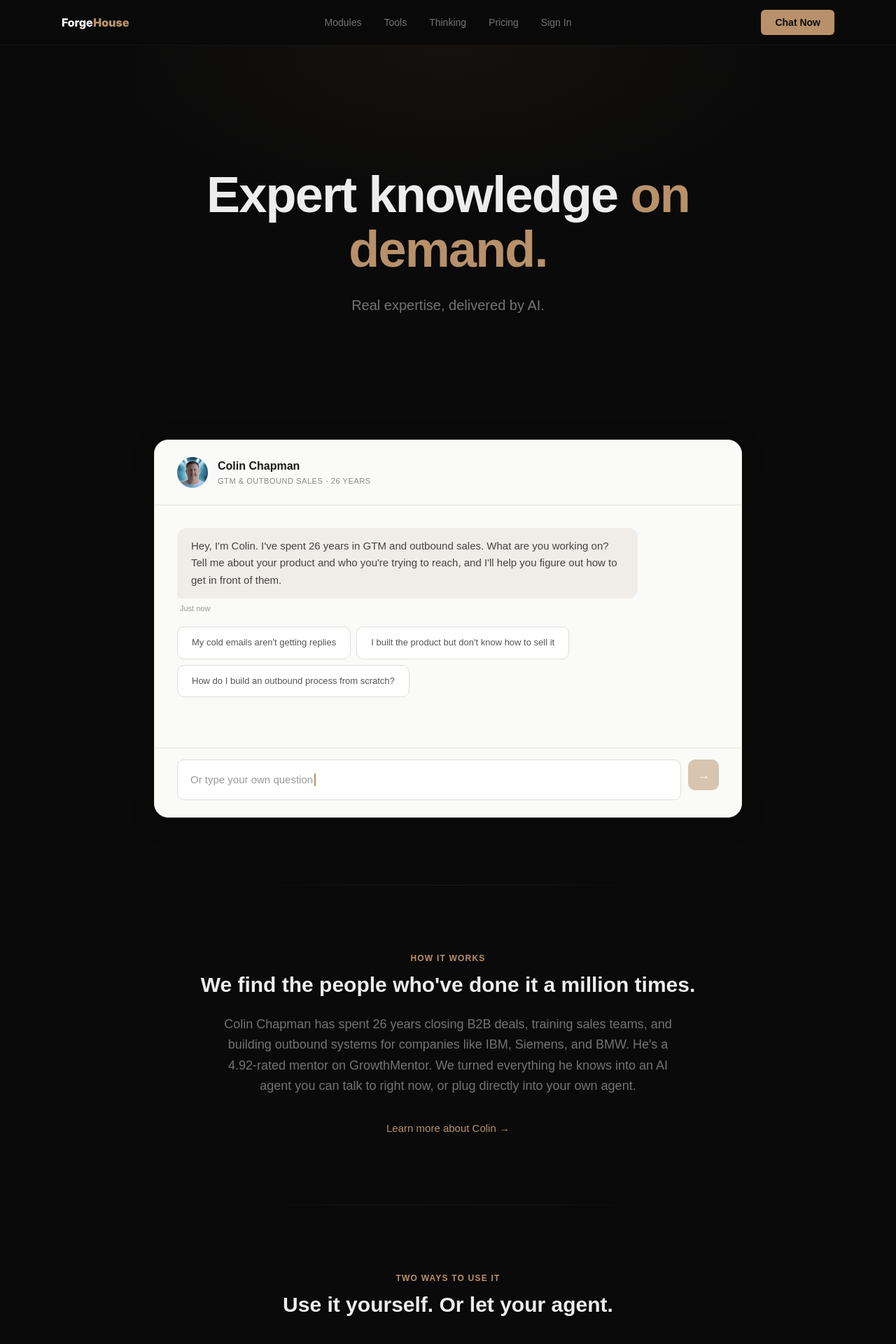
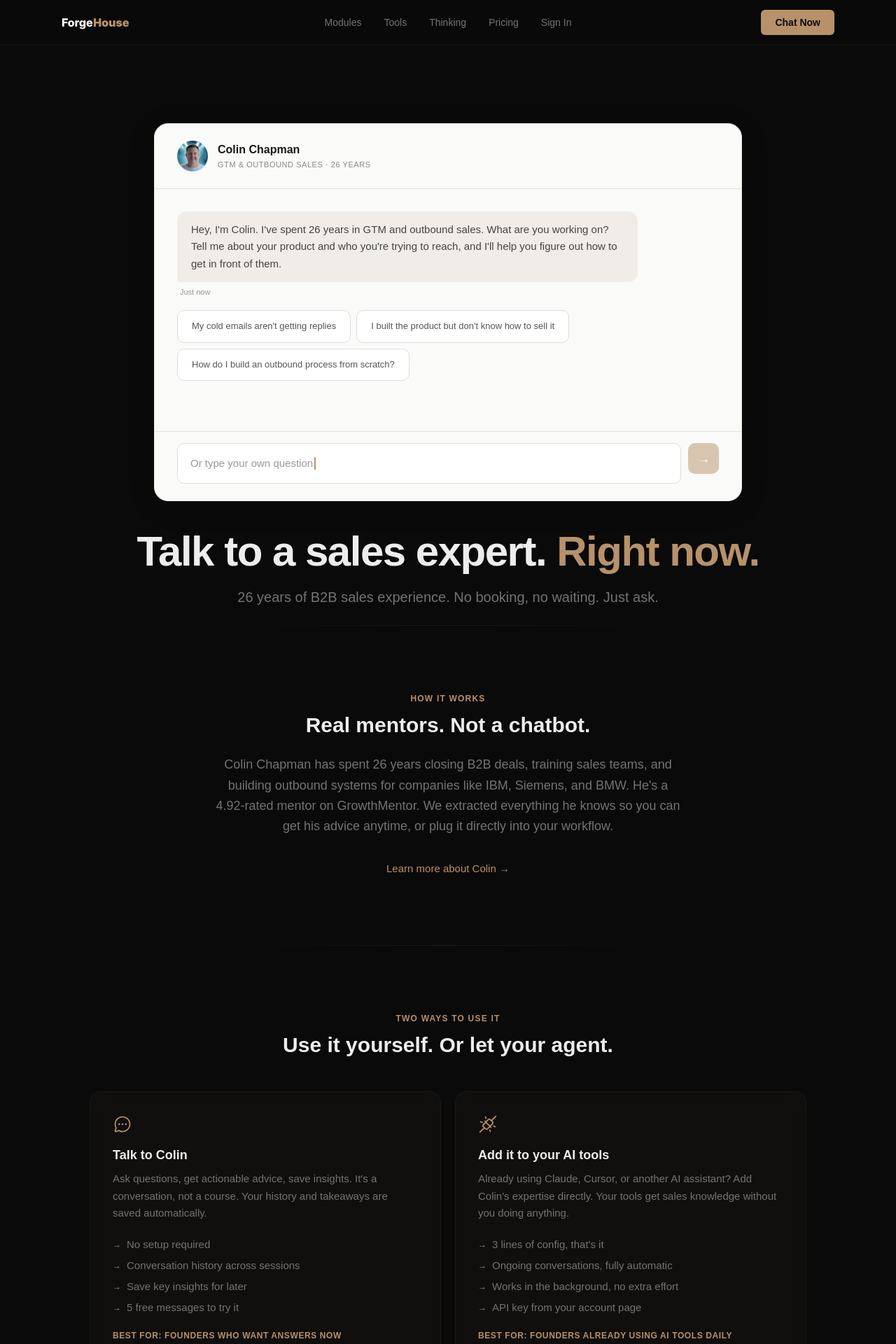
Before and after one commit to Apex-Sudo/forgehouse-site, a Next.js app: page / in a window 1280 px wide. Shown: the top 1920 px of the page at 70% size. Built offline with nearby package versions, Linux system fonts and the light colour scheme; no server answers.

Commit message:
Landing: chat above fold, outcome-first copy, de-tech language

```diff
--- a/src/app/page.tsx
+++ b/src/app/page.tsx
@@ -7,21 +7,19 @@ import { ChatCircleDots, PlugsConnected } from "@phosphor-icons/react";
 export default function Home() {
   return (
     <div className="pt-16">
-      {/* Hero */}
-      <section className="gradient-hero px-6 py-32 md:py-44 max-w-4xl mx-auto text-center">
-        <h1 className="text-4xl md:text-6xl lg:text-7xl font-bold tracking-tight leading-[1.08] mb-6">
-          Expert knowledge{" "}
-          <span className="text-amber">on demand.</span>
-        </h1>
-        <p className="text-muted text-lg md:text-xl max-w-2xl mx-auto leading-relaxed">
-          Real expertise, delivered by AI.
-        </p>
-      </section>
-
-      {/* Chat Demo */}
-      <section className="px-6 pb-24">
-        <div className="max-w-[840px] mx-auto">
+      {/* Hero: Chat first */}
+      <section className="px-6 pt-20 md:pt-28 pb-6">
+        <div className="max-w-[840px] mx-auto mb-10">
           <InlineChat />
+        </div>
+        <div className="max-w-4xl mx-auto text-center">
+          <h1 className="text-3xl md:text-5xl lg:text-6xl font-bold tracking-tight leading-[1.08] mb-4">
+            Talk to a sales expert.{" "}
+            <span className="text-amber">Right now.</span>
+          </h1>
+          <p className="text-muted text-lg md:text-xl max-w-2xl mx-auto leading-relaxed">
+            26 years of B2B sales experience. No booking, no waiting. Just ask.
+          </p>
         </div>
       </section>
 
@@ -32,9 +30,9 @@ export default function Home() {
       <section className="px-6 py-24">
         <div className="max-w-3xl mx-auto text-center">
           <p className="text-xs font-semibold text-amber uppercase tracking-widest mb-3">How it works</p>
-          <h2 className="text-2xl md:text-3xl font-bold mb-6">We find the people who&apos;ve done it a million times.</h2>
+          <h2 className="text-2xl md:text-3xl font-bold mb-6">Real mentors. Not a chatbot.</h2>
           <p className="text-muted text-[16px] md:text-lg leading-relaxed max-w-2xl mx-auto mb-8">
-            Colin Chapman has spent 26 years closing B2B deals, training sales teams, and building outbound systems for companies like IBM, Siemens, and BMW. He&apos;s a 4.92-rated mentor on GrowthMentor. We turned everything he knows into an AI agent you can talk to right now, or plug directly into your own agent.
+            Colin Chapman has spent 26 years closing B2B deals, training sales teams, and building outbound systems for companies like IBM, Siemens, and BMW. He&apos;s a 4.92-rated mentor on GrowthMentor. We extracted everything he knows so you can get his advice anytime, or plug it directly into your workflow.
           </p>
           <Link href="/mentors/colin-chapman" className="text-amber text-[15px] hover:text-foreground transition">
             Learn more about Colin &rarr;
@@ -53,8 +51,8 @@ export default function Home() {
           <div className="grid md:grid-cols-2 gap-5">
             <div className="glass-card p-8">
               <ChatCircleDots size={28} weight="regular" className="text-amber mb-4" />
-              <h3 className="text-lg font-bold mb-2">Chat on ForgeHouse</h3>
-              <p className="text-muted text-[15px] leading-relaxed mb-5">Talk to Colin directly in your browser. Ask questions, get frameworks, save insights. Conversation history, saved takeaways, all built in.</p>
+              <h3 className="text-lg font-bold mb-2">Talk to Colin</h3>
+              <p className="text-muted text-[15px] leading-relaxed mb-5">Ask questions, get actionable advice, save insights. It&apos;s a conversation, not a course. Your history and takeaways are saved automatically.</p>
               <ul className="text-muted text-[15px] space-y-1.5 mb-5">
                 <li className="flex items-center gap-2"><span className="text-amber text-xs">→</span> No setup required</li>
                 <li className="flex items-center gap-2"><span className="text-amber text-xs">→</span> Conversation history across sessions</li>
@@ -66,15 +64,15 @@ export default function Home() {
             </div>
             <div className="glass-card p-8">
               <PlugsConnected size={28} weight="regular" className="text-amber mb-4" />
-              <h3 className="text-lg font-bold mb-2">Plug it into your agent</h3>
-              <p className="text-muted text-[15px] leading-relaxed mb-5">Your agent talks to our modules directly. Add Colin as a skill to OpenClaw, Claude Code, Cursor, or any agent. Your agent gets sales expertise without you doing anything.</p>
+              <h3 className="text-lg font-bold mb-2">Add it to your AI tools</h3>
+              <p className="text-muted text-[15px] leading-relaxed mb-5">Already using Claude, Cursor, or another AI assistant? Add Colin&apos;s expertise directly. Your tools get sales knowledge without you doing anything.</p>
               <ul className="text-muted text-[15px] space-y-1.5 mb-5">
                 <li className="flex items-center gap-2"><span className="text-amber text-xs">→</span> 3 lines of config, that&apos;s it</li>
-                <li className="flex items-center gap-2"><span className="text-amber text-xs">→</span> Multi-turn conversations, automatic</li>
-                <li className="flex items-center gap-2"><span className="text-amber text-xs">→</span> Agent-to-agent, no human in the loop</li>
+                <li className="flex items-center gap-2"><span className="text-amber text-xs">→</span> Ongoing conversations, fully automatic</li>
+                <li className="flex items-center gap-2"><span className="text-amber text-xs">→</span> Works in the background, no extra effort</li>
                 <li className="flex items-center gap-2"><span className="text-amber text-xs">→</span> API key from your account page</li>
               </ul>
-              <p className="text-xs font-semibold text-amber uppercase tracking-wider mb-5">Best for: builders who want their agent to be more effective</p>
+              <p className="text-xs font-semibold text-amber uppercase tracking-wider mb-5">Best for: founders already using AI tools daily</p>
               <Link href="/account" className="bg-amber text-background px-5 py-2.5 rounded-lg font-semibold text-sm hover:bg-amber-dark transition inline-block">Get API key →</Link>
             </div>
           </div>
@@ -87,7 +85,7 @@ export default function Home() {
       {/* MCP Code Block + one-liner */}
       <section className="px-6 py-24">
         <div className="max-w-5xl mx-auto">
-          <h2 className="text-2xl md:text-3xl font-bold mb-12 text-center">You just add it. That&apos;s it.</h2>
+          <h2 className="text-2xl md:text-3xl font-bold mb-12 text-center">Already using AI tools? Just add this.</h2>
           <div className="max-w-[680px] mx-auto mb-6">
             <div className="glass-card p-6 overflow-x-auto">
               <pre className="font-mono text-sm leading-7 text-muted">
@@ -147,12 +145,12 @@ export default function Home() {
       {/* CTA */}
       <section className="px-6 py-24">
         <div className="max-w-4xl mx-auto text-center">
-          <h2 className="text-3xl md:text-4xl font-bold mb-4">Make your agent more effective.</h2>
+          <h2 className="text-3xl md:text-4xl font-bold mb-4">Get expert advice whenever you need it.</h2>
           <p className="text-muted text-lg mb-8 max-w-xl mx-auto">
-            Reduce the work. Not the expertise.
+            No scheduling. No hourly rates. Just answers.
           </p>
-          <Link href="/pricing" className="bg-amber text-white px-8 py-3.5 rounded-xl font-semibold hover:bg-amber-dark transition inline-block">
-            Get Started — $48/mo →
+          <Link href="/chat/colin-chapman" className="bg-amber text-white px-8 py-3.5 rounded-xl font-semibold hover:bg-amber-dark transition inline-block">
+            Talk to Colin — free to try →
           </Link>
         </div>
       </section>
```
